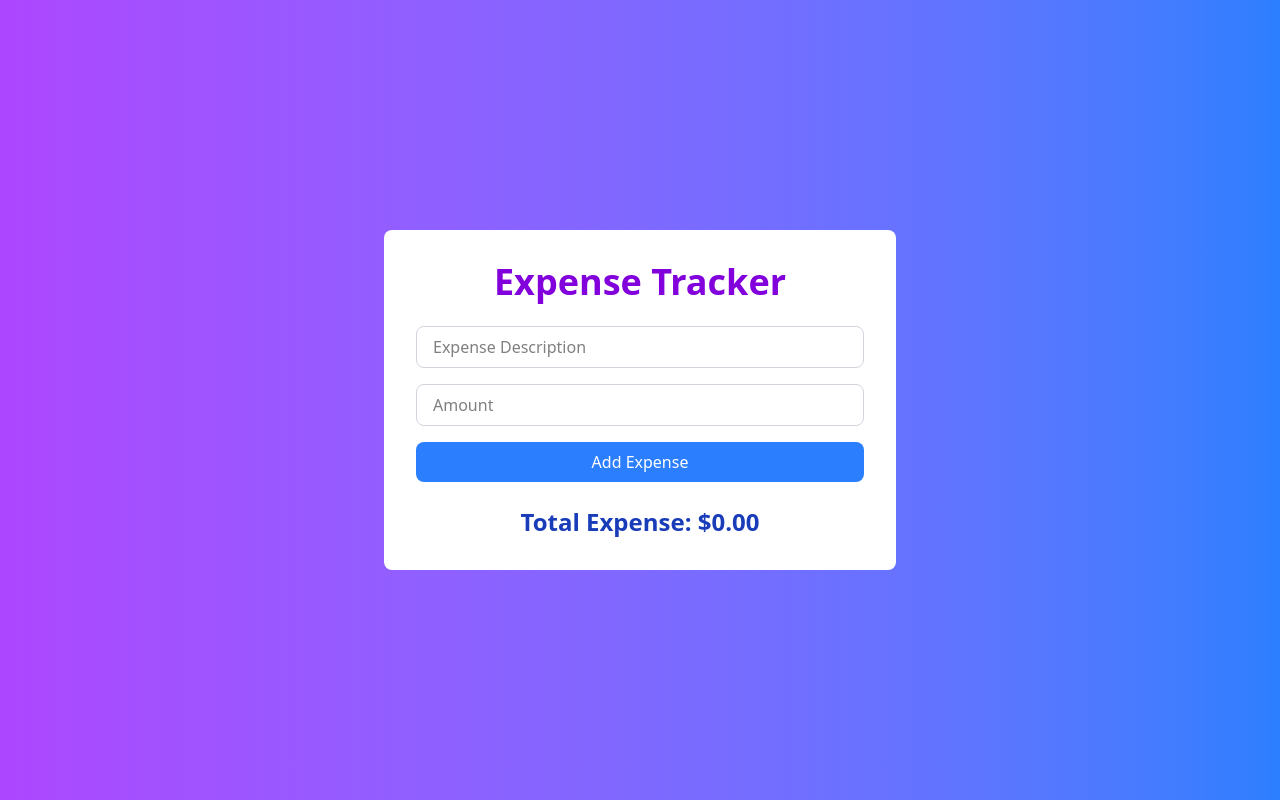
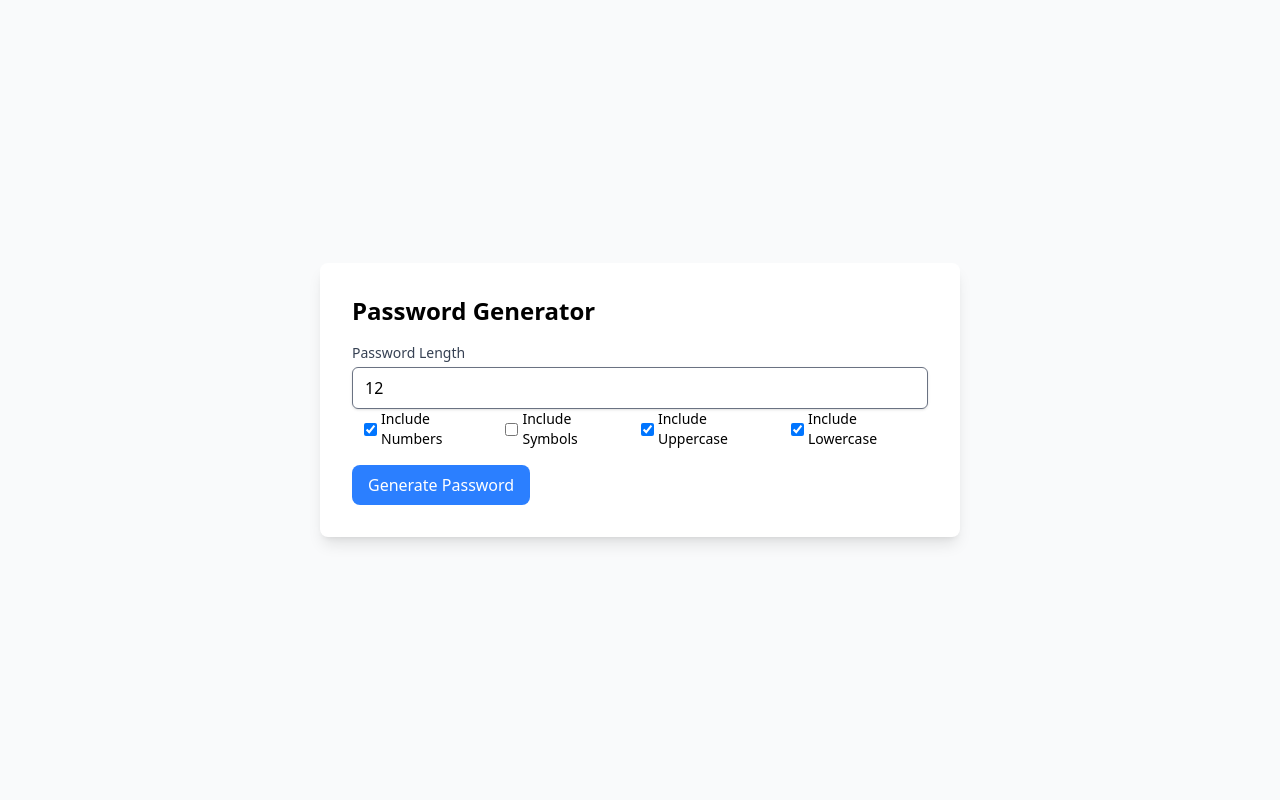
Before and after one commit to nothariharan/zustand_learn, a React (Vite) app: page / in a window 1280 px wide. Built offline with nearby package versions, Linux system fonts and the light colour scheme.

Commit message:
done with the password generator componenet for the jsx as well as the store

```diff
--- a/src/App.tsx
+++ b/src/App.tsx
@@ -1,10 +1,14 @@
 import ExpenseTracker from "./components/ExpenseTracker"
+import PasswordGenerator from "./components/PasswordGenerator"
 import RecipeApp from "./components/RecipeApp"
 
 const App = () => {
   return (
     // <RecipeApp />
-    <ExpenseTracker />
+    // <ExpenseTracker />
+    <div className="min-h-screen bg-gray-50 flex items-center justify-center">
+      <PasswordGenerator/>
+    </div>
   )
 }
 export default App
--- /dev/null
+++ b/src/components/PasswordGenerator.tsx
@@ -0,0 +1,44 @@
+import usePasswordStore from "../store/store_3"
+
+const PasswordGenerator = () => {
+    const {
+        length,
+        setLength,
+        includeNumbers,
+        toggleNumbers,
+        includeSymbols,
+        toggleSymbols,
+        includeUppercase,
+        toggleUppercase,
+        includeLowercase,
+        toggleLowercase,
+        generatedPassword,
+        generatePassword
+    } = usePasswordStore()
+
+    const handleGeneratePassword  = () => generatePassword()
+  return (
+    <div className="p-8 w-[40rem] mx-auto shadow-lg rounded-lg bg-white">
+         <h1 className="text-2xl font-bold mb-4">Password Generator</h1>
+         <div className="flex flex-col gap-4">
+            <div>
+                <label htmlFor="length" className="block text-sm font-medium text-gray-700">Password Length</label>
+                <input type="number" id="length" value={length} onChange={e => setLength(Number(e.target.value))} min={4} max={64} className="mt-1 block w-full px-3 py-2 border border-gray-500 rounded-md shadow-sm focus:outline-none focus:ring-indigo-500 focus:border-indigo-500"/>
+                <div className="flex items-center">
+                    <input type="checkbox" checked={includeNumbers} onChange={toggleNumbers} className="ml-3"/> <label className="ml-1 text-sm">Include Numbers</label>
+                    <input type="checkbox" checked={includeSymbols} onChange={toggleSymbols} className="ml-3"/> <label className="ml-1 text-sm">Include Symbols</label>
+                    <input type="checkbox" checked={includeUppercase} onChange={toggleUppercase} className="ml-3"/> <label className="ml-1 text-sm">Include Uppercase</label>
+                    <input type="checkbox" checked={includeLowercase} onChange={toggleLowercase} className="ml-3"/> <label className="ml-1 text-sm">Include Lowercase</label>
+                </div>
+                <button onClick={handleGeneratePassword} className="mt-4 px-4 py-2 bg-blue-500 text-white rounded-lg hover:bg-red-500">Generate Password</button>
+                {generatedPassword && (
+                    <div className="mt-4 p-4 bg-gray-100 rounded-lg">
+                        <p className="text-lg break-all">{generatedPassword}</p>
+                    </div>
+                )}
+            </div>
+         </div>
+    </div>
+  )
+}
+export default PasswordGenerator
```
